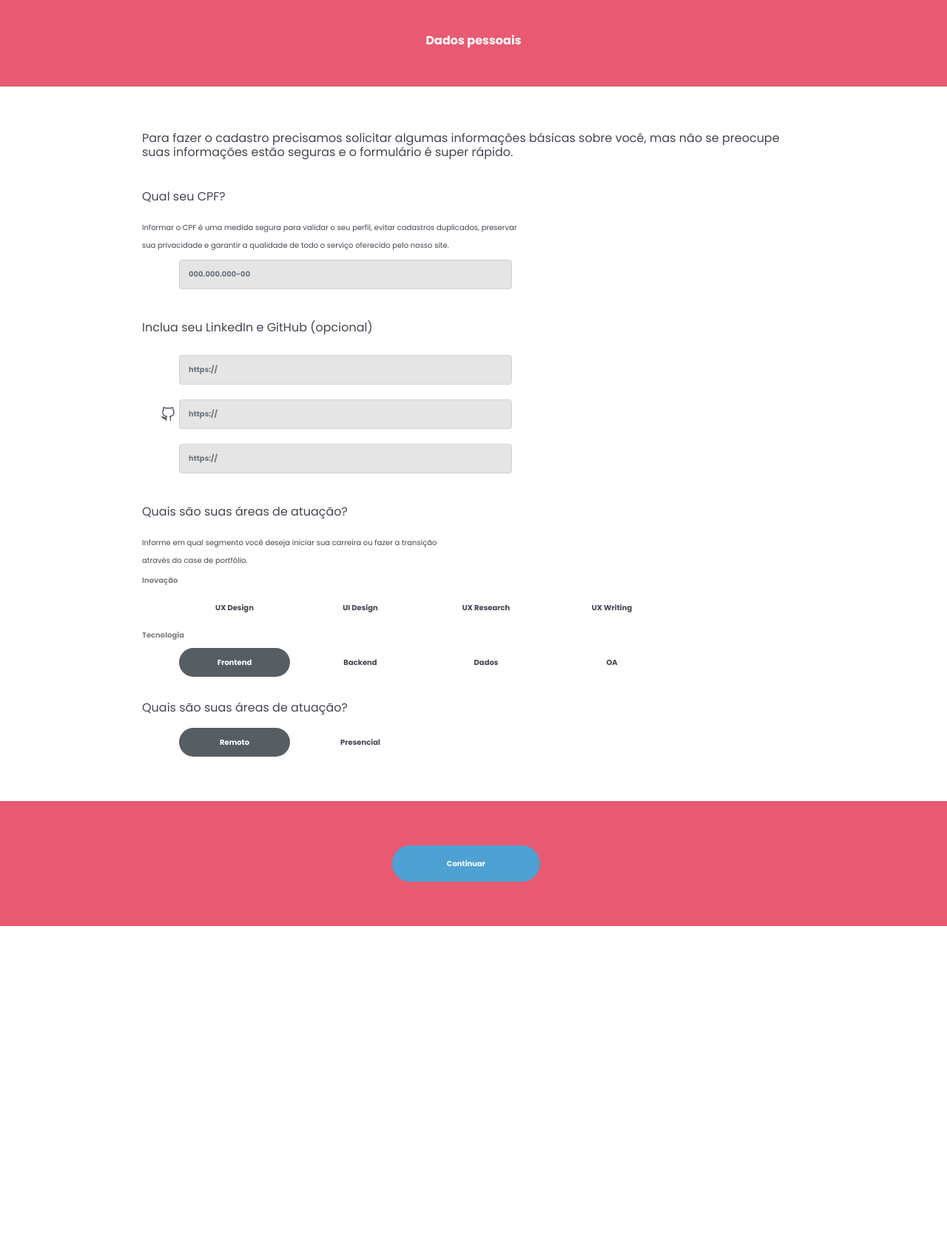
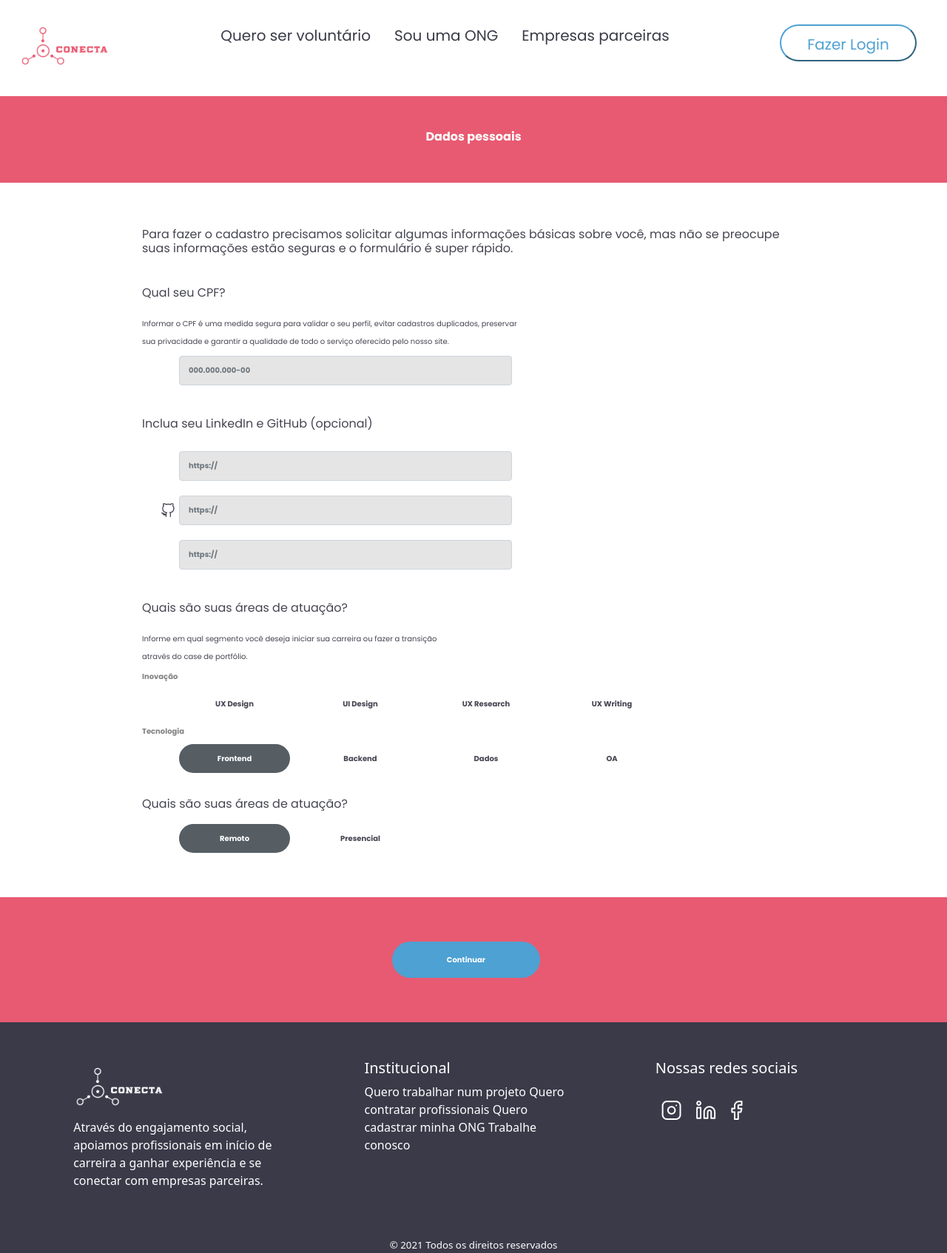
Before and after one commit to ScarlateAlves/PROVI-Hackwoman-2021, a website: page html/cadastro2.html in a window 1280 px wide. Shown: the whole page at 74% size. Before the commit the page ends 1252 px from the top, so only its background shows below. Drawn offline with nearby package versions, Linux system fonts and the light colour scheme.

Commit message:
pagina de cadastro atualizada

```diff
--- a/css/cadastro2.css
+++ b/css/cadastro2.css
@@ -1,4 +1,32 @@
 @import url('https://fonts.googleapis.com/css2?family=Poppins:wght@300;400;700&display=swap');
+
+header {
+    display: flex;
+    justify-content: space-between;
+    padding: 25px;
+    font-family: 'Poppins';
+}
+
+#opcoesHeader {
+    display: flex;
+    flex-direction: row;
+}
+
+.nav-link {
+    color: #3A3A49;
+    font-size: 20px;
+}
+
+.botaoBrancoAzul {
+    background-color: #FFFFFF;
+    border-color: #4EA1D3;
+    color: #4EA1D3;
+    font-family: 'Poppins';
+    border-radius: 30px;
+    padding: 10px;
+    width: 185px;
+    height: 50px;
+}
 
 #titulo-pag-cadastro {
     display: flex;
@@ -131,3 +159,42 @@
     background: #E85A71;
     margin-top: 60px;
 }
+
+footer {
+    background-color: #3A3A49;
+    color: white;
+    bottom: 0;
+    width: 100%;
+}
+
+#colunaFooter {
+    display: flex;
+    flex-direction: row;
+    justify-content: space-around;
+    padding: 50px;
+}
+
+#copyrights {
+    display: flex;
+    justify-content: center;
+    font-size: smaller;
+}
+
+.infoFooter {
+    width: 25%;
+}
+
+.rede {
+    margin: auto;
+    padding: 0px;
+}
+
+#icones {
+    display: flex;
+    flex-direction: row;
+}
+
+.ancorasMockadas {
+    color: #FFFFFF;
+    text-decoration: none;
+}
--- a/html/cadastro2.html
+++ b/html/cadastro2.html
@@ -11,6 +11,21 @@
 </head>
 
 <body>
+
+    <header>
+        <div>
+            <a><img src='../imagens/logo horizontal rosa.png' width="140px"></a>
+
+        </div>
+        <div id="opcoesHeader">
+            <a class="nav-link" active aria-current="page" href="#">Quero ser voluntário</a>
+            <a class="nav-link" href="#">Sou uma ONG</a>
+            <a class="nav-link" href="#">Empresas parceiras</a>
+        </div>
+        <div>
+            <a class="nav-link" href="../html/login.html"><button class="botaoBrancoAzul">Fazer Login</button></a>
+        </div>
+    </header>
 
     <div id="titulo-pag-cadastro">
         <h6 id="titulo">Dados pessoais</h6>
@@ -76,6 +91,47 @@
         <button type="submit" class="btn btn-continuar btn-primary">Continuar</button>
     </div>
 
+    <footer>
+
+        <div id="colunaFooter">
+            <div id="logo" class="infoFooter">
+
+                <img src="../imagens/logo horizontal branco.png" width="140px">
+                <p>Através do engajamento social, apoiamos profissionais em início de carreira a ganhar experiência e se conectar com empresas parceiras.</p>
+
+            </div>
+            <div class="infoFooter">
+                <h5 id="institucional">
+                    Institucional
+                </h5>
+                <a href="..." class="ancorasMockadas">Quero trabalhar num projeto</a>
+                <a href="..." class="ancorasMockadas">Quero contratar profissionais</a>
+                <a href="..." class="ancorasMockadas">Quero cadastrar minha ONG</a>
+                <a href="..." class="ancorasMockadas">Trabalhe conosco</a>
+            </div>
+            <div class="infoFooter" id=>
+                <h5 id="">
+                    Nossas redes sociais
+                </h5>
+                <div id="pt-3">
+                    <a>
+                        <img src="../imagens/instagram.png" class='m-2 mt-4'>
+                    </a>
+                    <a>
+                        <img src="../imagens/linkedin.png" class='m-2 mt-4'>
+                    </a>
+                    <a>
+                        <img src="../imagens/facebook.png" class='m-2 mt-4'>
+                    </a>
+                </div>
+            </div>
+        </div>
+        <div id="copyrights">
+            © 2021 Todos os direitos reservados
+        </div>
+
+    </footer>
+
     <script src="https://code.jquery.com/jquery-3.5.1.js"></script>
     <script src="https://cdn.jsdelivr.net/npm/bootstrap@4.5.3/dist/js/bootstrap.bundle.min.js"
         integrity="sha384-ho+j7jyWK8fNQe+A12Hb8AhRq26LrZ/JpcUGGOn+Y7RsweNrtN/tE3MoK7ZeZDyx"
```
